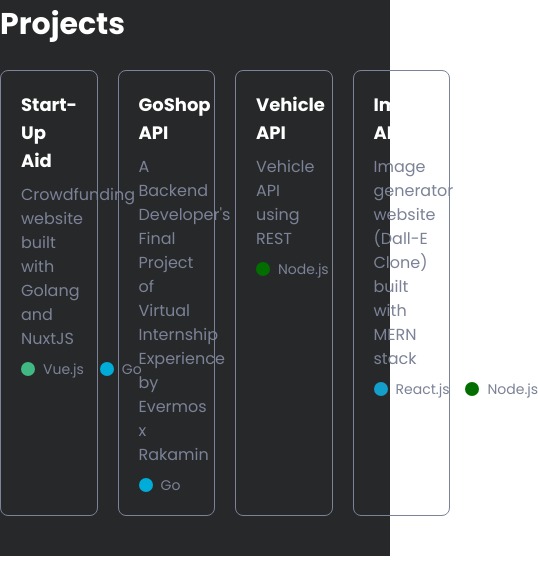
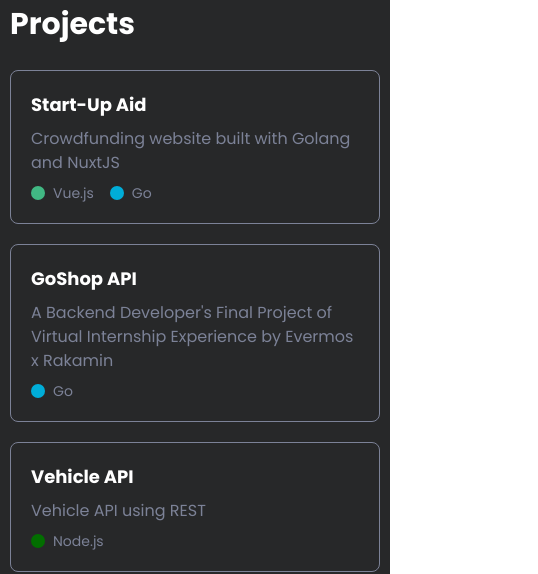
Before and after one commit to irfan-arrosid/personal-website, a Nuxt app: page / in a window 390 px wide. Shown: the part 604-1178 px from the top of the page, 538 px wide, since content can reach past the window. Built offline with nearby package versions, Linux system fonts and the light colour scheme.

Commit message:
Style: Navbar, hero, and projects section responsive fix

```diff
--- a/pages/index.vue
+++ b/pages/index.vue
@@ -1,6 +1,6 @@
 <template>
     <section
-        class="header bg-[conic-gradient(at_bottom_right,_var(--tw-gradient-stops))] from-blue-700 via-blue-800 to-gray-900">
+        class="header bg-[conic-gradient(at_bottom_right,_var(--tw-gradient-stops))] from-blue-700 via-blue-800 to-gray-900 px-2.5 sm:px-5 lg:px-10">
         <div class="container mx-auto relative">
             <Navbar />
         </div>
@@ -15,11 +15,11 @@
             </div>
         </div>
     </section>
-    <section class="projects bg-[#272829] py-10">
+    <section class="projects bg-[#272829] py-10 px-2.5 sm:px-5 lg:px-10">
         <div class="container mx-auto relative">
             <h1 class="text-white font-bold text-3xl pb-7">Projects</h1>
-            <div class="card flex gap-5">
-                <div class="border-solid border-[1px] border-[#7c8297] px-5 py-5 rounded-lg w-1/4">
+            <div class="card grid grid-cols-1 sm:grid-cols-2 lg:grid-cols-4 gap-5">
+                <div class="border-solid border-[1px] border-[#7c8297] px-5 py-5 rounded-lg w-full">
                     <div class="text-white font-bold text-lg pb-2 hover:underline"><a
                             href="https://github.com/irfan-arrosid/startup-aid">Start-Up Aid</a></div>
                     <div class="text-[#7c8297] pb-2">Crowdfunding website built with Golang and NuxtJS</div>
@@ -34,7 +34,7 @@
                         </div>
                     </div>
                 </div>
-                <div class="border-solid border-[1px] border-[#7c8297] px-5 py-5 rounded-lg w-1/4">
+                <div class="border-solid border-[1px] border-[#7c8297] px-5 py-5 rounded-lg w-full">
                     <div class="text-white font-bold text-lg pb-2 hover:underline"><a
                             href="https://github.com/irfan-arrosid/goshop-api">GoShop API</a></div>
                     <div class="text-[#7c8297] pb-2">A Backend Developer's Final Project of Virtual Internship Experience by
@@ -46,7 +46,7 @@
                         </div>
                     </div>
                 </div>
-                <div class="border-solid border-[1px] border-[#7c8297] px-5 py-5 rounded-lg w-1/4">
+                <div class="border-solid border-[1px] border-[#7c8297] px-5 py-5 rounded-lg w-full">
                     <div class="text-white font-bold text-lg pb-2 hover:underline"><a
                             href="https://github.com/irfan-arrosid/vehicle-rest-api">Vehicle API</a></div>
                     <div class="text-[#7c8297] pb-2">Vehicle API using REST</div>
@@ -57,7 +57,7 @@
                         </div>
                     </div>
                 </div>
-                <div class="border-solid border-[1px] border-[#7c8297] px-5 py-5 rounded-lg w-1/4">
+                <div class="border-solid border-[1px] border-[#7c8297] px-5 py-5 rounded-lg w-full">
                     <div class="text-white font-bold text-lg pb-2 hover:underline"><a
                             href="https://github.com/irfan-arrosid/imagen-ai">Imagen AI</a></div>
                     <div class="text-[#7c8297] pb-2">Image generator website (Dall-E Clone) built with MERN stack</div>
```
